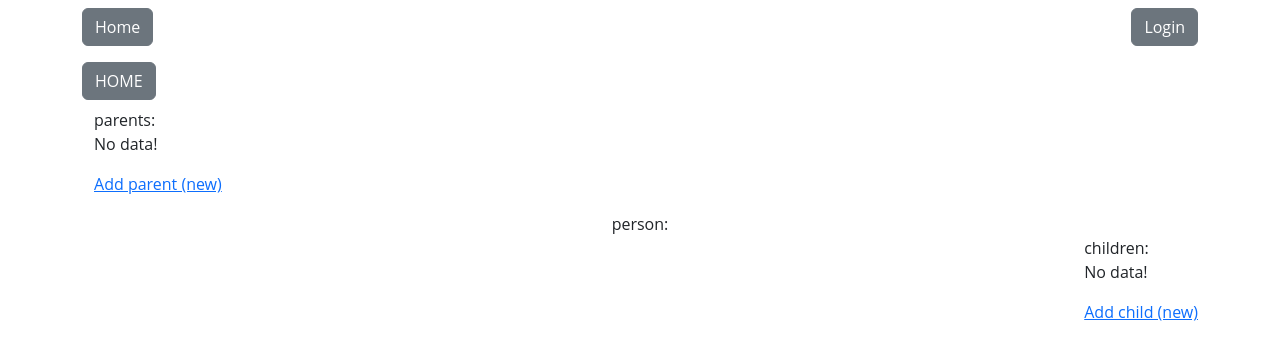
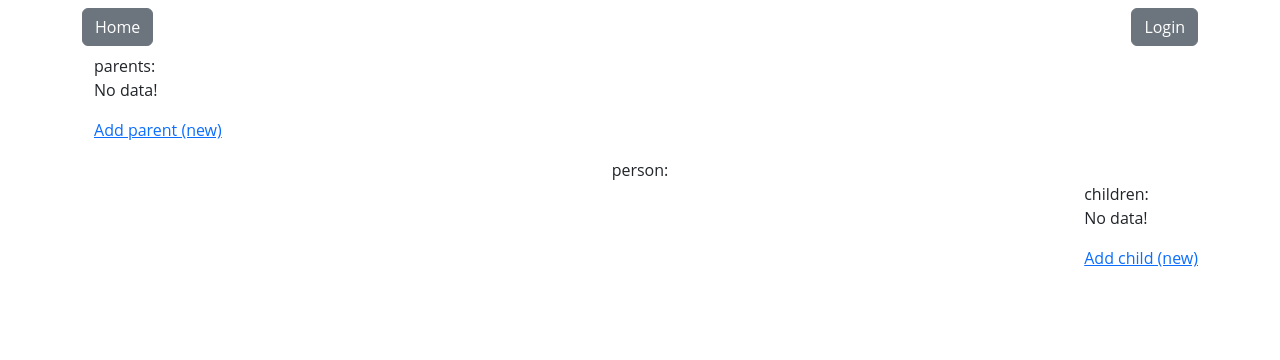
Before and after one commit to andriiguthub/Family-records, a Flask app: template templates/details.html in a window 1280 px wide. Shown: the top 360 px of the page. Run offline with Flask 3, Linux system fonts and the light colour scheme; the template is opened without the code that fills it, so the values that code supplies are empty; some libraries are stand-ins or nearby versions.

Commit message:
Update details.html

```diff
--- a/templates/details.html
+++ b/templates/details.html
@@ -5,11 +5,6 @@ Details
 {% endblock %}
 
 {% block main %}
-<header class="navbar">
-    <div>
-        <a href="/tree" class="btn btn-secondary">HOME</a>
-    </div>
-</header>
 
 <div class="container">
     <div class="row parent">
```
